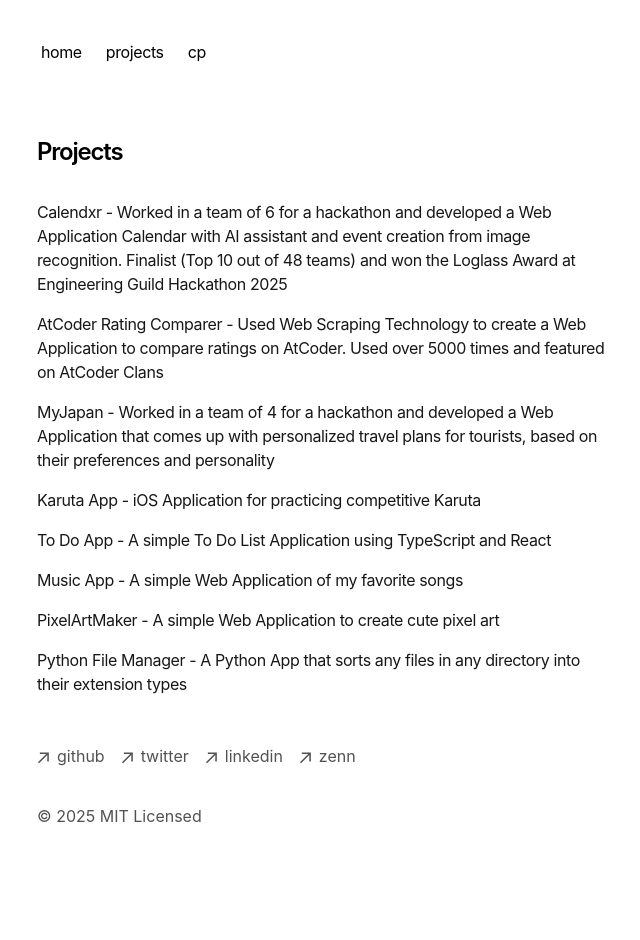
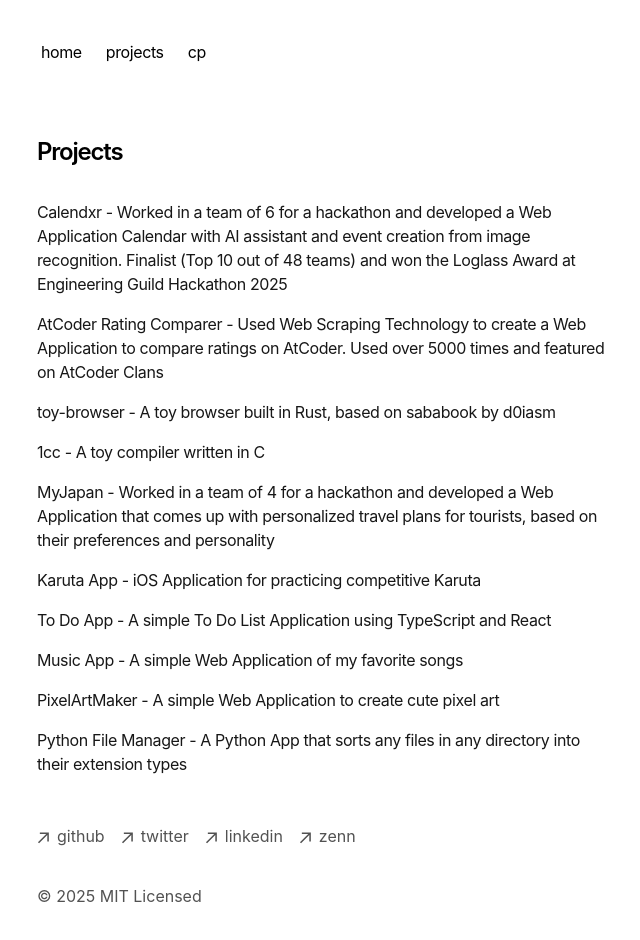
Before and after one commit to nobu-h-o/portfolio2025, a Next.js app: page /projects in a window 1280 px wide. Shown: the top 940 px of the page, without its empty margins (315-955 px from the left). Before the commit the page ends 892 px from the top, so only its background shows below. Built offline with nearby package versions, Linux system fonts and the light colour scheme.

Commit message:
added saba and 1cc

```diff
--- a/app/projects/page.tsx
+++ b/app/projects/page.tsx
@@ -31,6 +31,28 @@
                     <p className="text-neutral-900 dark:text-neutral-100 tracking-tight">
                         AtCoder Rating Comparer - Used Web Scraping Technology to create a Web Application to compare ratings on AtCoder. Used over 5000
                         times and featured on AtCoder Clans
+                    </p>
+                </div>
+            </Link>
+            <Link
+                className="flex flex-col space-y-1 mb-4"
+                href='https://github.com/nobu-h-o/toy-browser'
+                target="_blank"
+            >
+                <div className="w-full flex flex-col md:flex-row space-x-0 md:space-x-2">
+                    <p className="text-neutral-900 dark:text-neutral-100 tracking-tight">
+                        toy-browser - A toy browser built in Rust, based on sababook by d0iasm
+                    </p>
+                </div>
+            </Link>
+            <Link
+                className="flex flex-col space-y-1 mb-4"
+                href='https://github.com/nobu-h-o/1cc'
+                target="_blank"
+            >
+                <div className="w-full flex flex-col md:flex-row space-x-0 md:space-x-2">
+                    <p className="text-neutral-900 dark:text-neutral-100 tracking-tight">
+                        1cc - A toy compiler written in C
                     </p>
                 </div>
             </Link>
```
